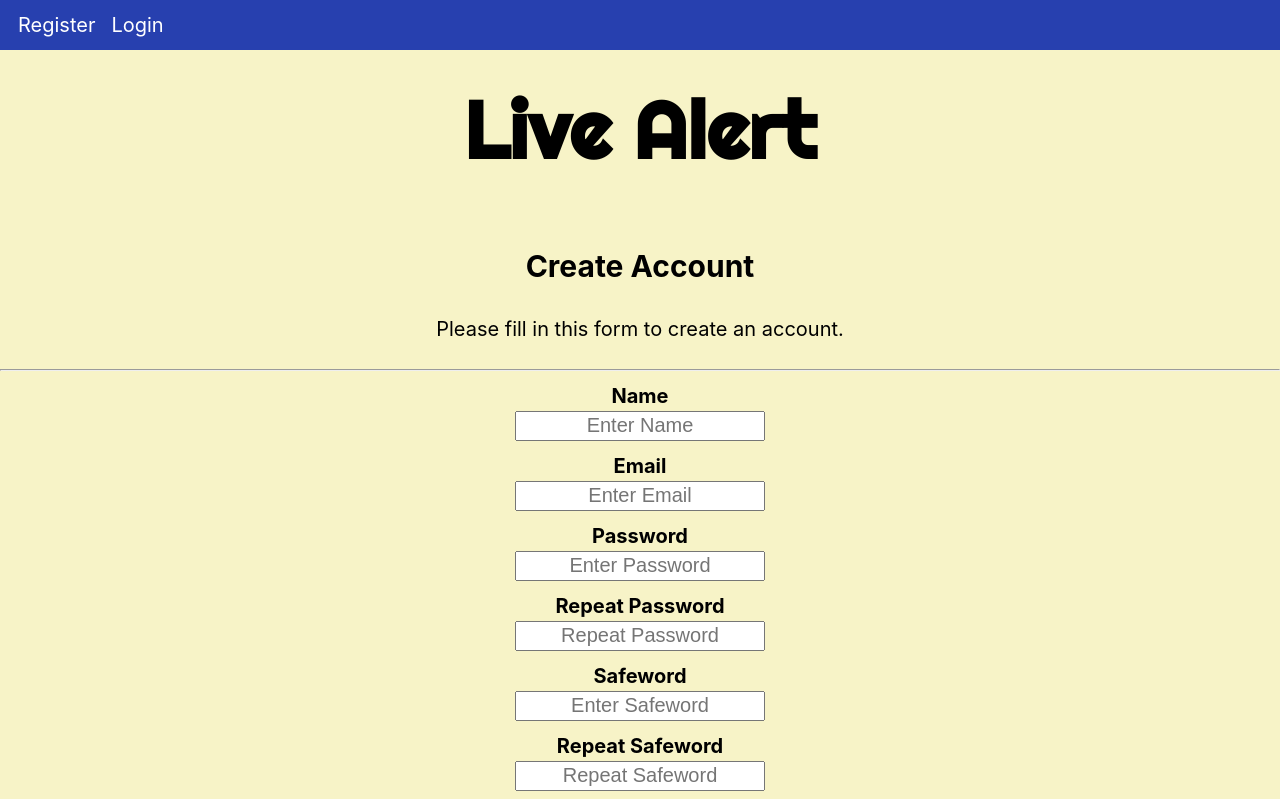
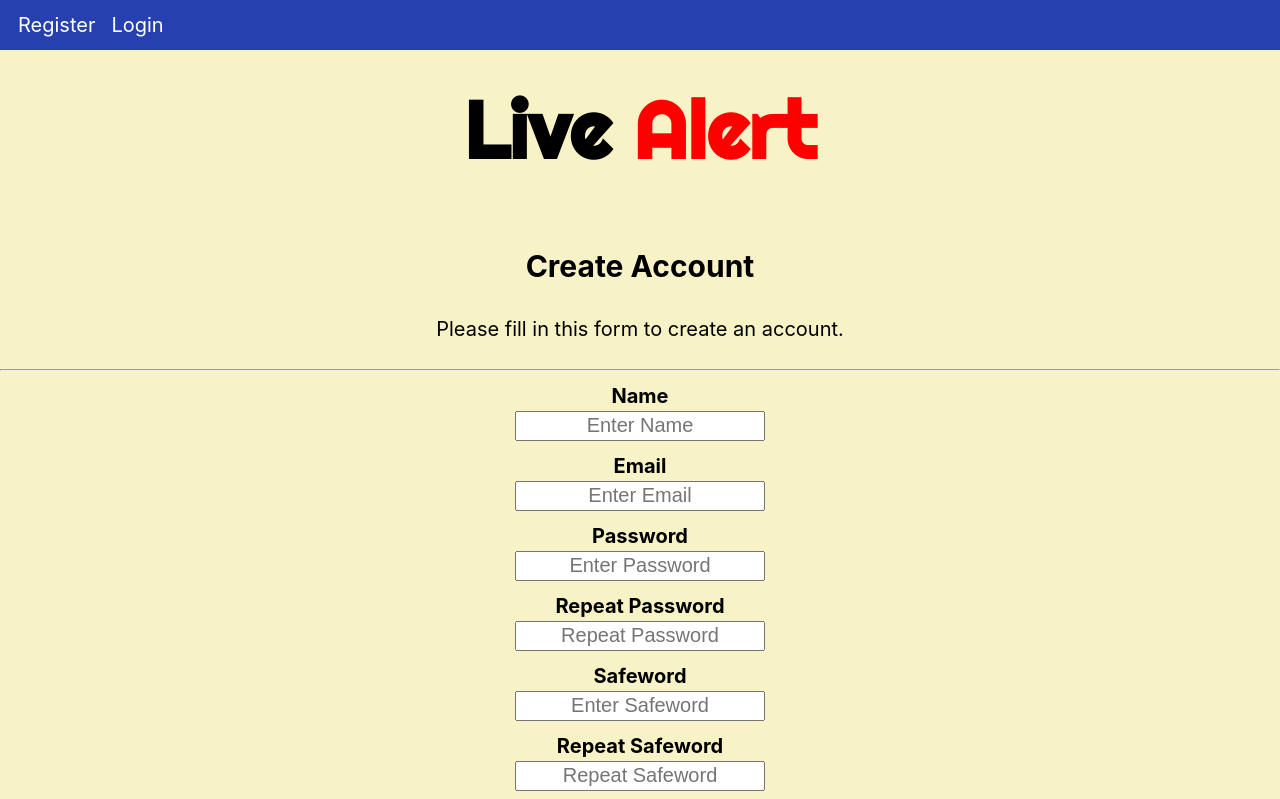
Before and after one commit to mreichba/Live-Alert-Client, a React (Create React App) app: page /auth/sign-up in a window 1280 px wide. Shown: the top 799 px of the page. Built offline with nearby package versions, Linux system fonts and the light colour scheme; no server answers.

Commit message:
fixed email to lowercase and added errors to show

```diff
--- a/package.json
+++ b/package.json
@@ -7,6 +7,7 @@
     "@testing-library/react": "^9.3.3",
     "@testing-library/user-event": "^7.1.2",
     "moment": "^2.24.0",
+    "normalize.css": "^8.0.1",
     "react": "^16.12.0",
     "react-dom": "^16.12.0",
     "react-router": "^5.1.2",
--- a/src/components/App/App.css
+++ b/src/components/App/App.css
@@ -6,7 +6,11 @@ header {
   margin-top: 70px;
   font-family: 'Righteous', cursive;
   font-size: 40px;
+  /* color: rgb(39,64,175); */
 }
+ header span {
+   color: red;
+ }
 
 .logo {
   width: 200px;
--- a/src/components/App/App.js
+++ b/src/components/App/App.js
@@ -44,7 +44,7 @@ class App extends React.Component {
           <Nav />
 
           <header>
-            <h1>Live Alert</h1>
+            <h1>Live <span>Alert</span></h1>
           </header>
 
           <main>
--- a/src/components/LoginPage/Login.js
+++ b/src/components/LoginPage/Login.js
@@ -29,7 +29,7 @@ export default class Login extends React.Component {
     const { email, password } = e.target;
     //sends POST request to auth router (/auth/login)
     AuthHelper.login({
-      email: email.value,
+      email: email.value.toLowerCase(),
       password: password.value
     })
       //clears inputs and sets auth token in context and local storage
@@ -58,6 +58,8 @@ export default class Login extends React.Component {
           <label htmlFor="password"><b>Password</b></label>
           <input type="password" placeholder="Enter Password" id="password" name="password" required />
 
+          <div className='error'>{this.state.error || ''}</div>
+
           <button type="submit" className="login button">Login</button>
         </form>
 
--- a/src/components/SignupPage/signupPage.js
+++ b/src/components/SignupPage/signupPage.js
@@ -18,7 +18,7 @@ export default class Signup extends Component {
     this.setState({ error: null });
     AuthHelper.createAccount({
       nick_name: nick_name.value,
-      email: email.value,
+      email: email.value.toLowerCase(),
       password: password.value,
       safeword: safeword.value
     })
@@ -66,6 +66,7 @@ export default class Signup extends Component {
 
             <label htmlFor="safewordRepeat"><b>Repeat Safeword</b></label>
             <input type="text" placeholder="Repeat Safeword" id="safewordRepeat" name="safewordRepeat" required />
+            <div className='error'>{this.state.error || ''}</div>
             <hr />
 
             <p>By creating an account you agree to our <Link to='/terms'>Terms & Privacy</Link>.</p>
```
Also changed, not shown: 1 other file (tests, documents, lock files or other folders).
